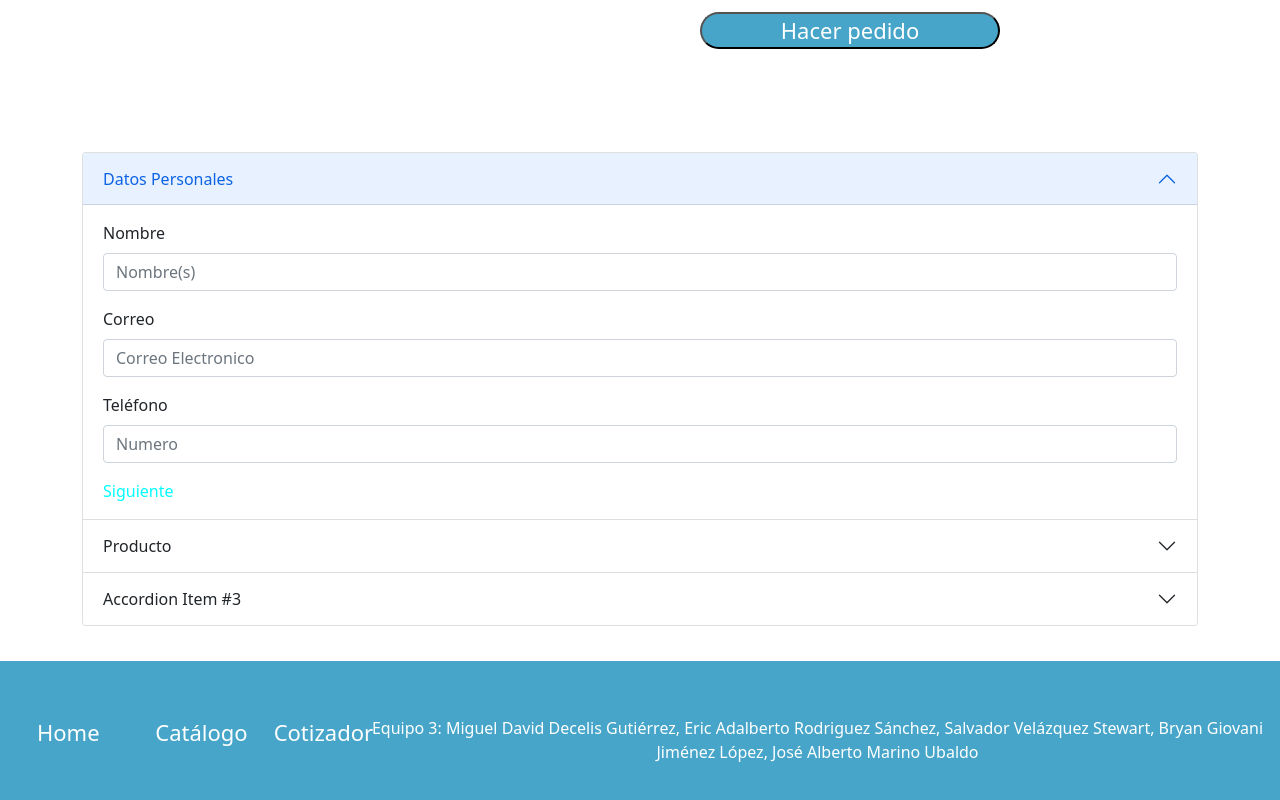
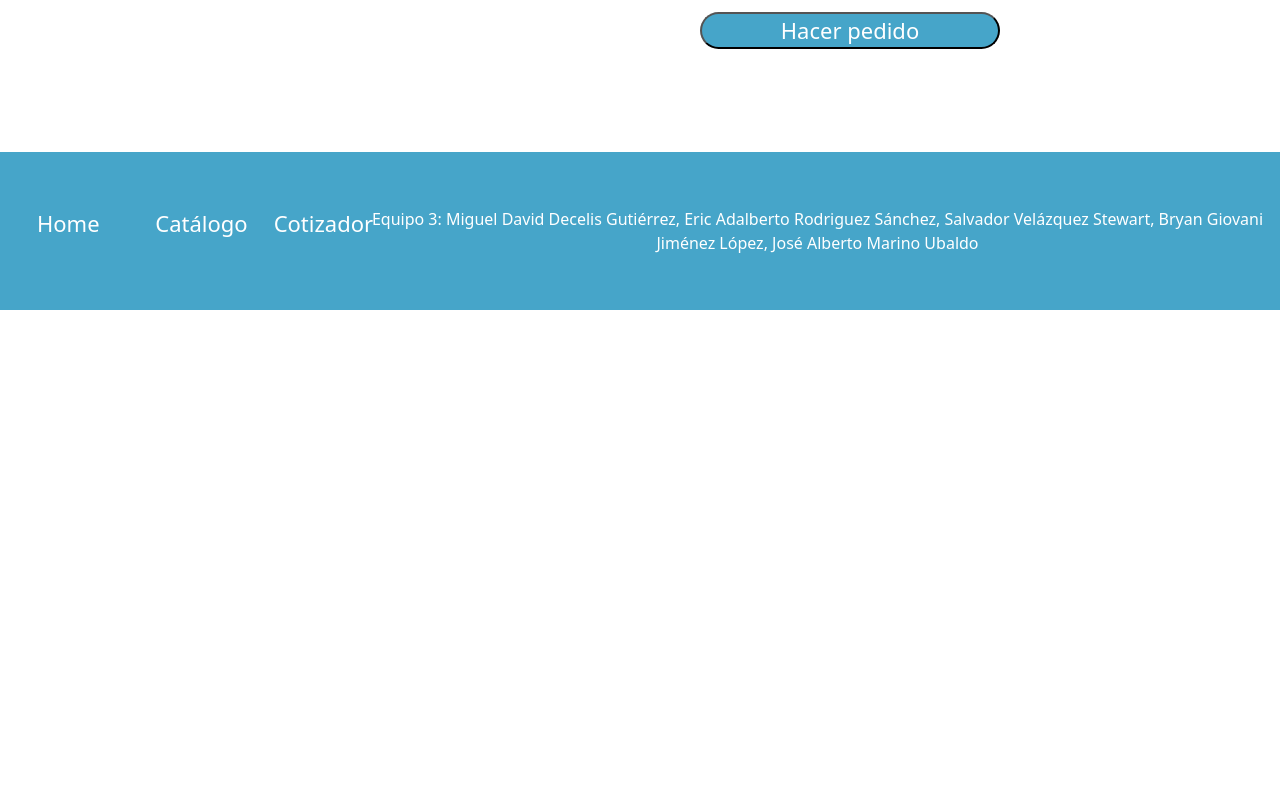
Before and after one commit to giovanijimenez/tiendita.github.io, a plain HTML site: page cotizador.html in a window 1280 px wide. Shown: the part 662-1462 px from the top of the page. After the commit the page ends 972 px from the top, so only its background shows below. Drawn offline with nearby package versions, Linux system fonts and the light colour scheme.

Commit message:
Add files via upload

```diff
--- a/cotizador.html
+++ b/cotizador.html
@@ -102,60 +102,6 @@
                 </div>
             </div>
         </div>
-        <div class="container">
-          <div class="accordion" id="accordionExample">
-            <div class="accordion-item">
-              <h2 class="accordion-header" id="headingOne">
-                <button class="accordion-button" type="button" data-bs-toggle="collapse" data-bs-target="#collapseOne" aria-expanded="true" aria-controls="collapseOne">
-                  Datos Personales
-                </button>
-              </h2>
-              <div id="collapseOne" class="accordion-collapse collapse show" aria-labelledby="headingOne" data-bs-parent="#accordionExample">
-                <div class="accordion-body">
-
-                  <div class="mb-3">
-                    <label for="exampleFormControlInput1" class="form-label">Nombre</label>
-                    <input type="email" class="form-control" id="exampleFormControlInput1" placeholder="Nombre(s)">
-                  </div>
-                  <div class="mb-3">
-                    <label for="exampleFormControlInput1" class="form-label">Correo</label>
-                    <input type="email" class="form-control" id="exampleFormControlInput1" placeholder="Correo Electronico">
-                  </div>
-                  <div class="mb-3">
-                    <label for="exampleFormControlInput1" class="form-label">Teléfono</label>
-                    <input type="email" class="form-control" id="exampleFormControlInput1" placeholder="Numero">
-                  </div>
-
-                  <a style="text-align: end; color: aqua;" lass="accordion-button collapsed" type="button" data-bs-toggle="collapse" data-bs-target="#collapseTwo" aria-expanded="false" aria-controls="collapseTwo">Siguiente</a>
-                </div>
-              </div>
-            </div>
-            <div class="accordion-item">
-              <h2 class="accordion-header" id="headingTwo">
-                <button class="accordion-button collapsed" type="button" data-bs-toggle="collapse" data-bs-target="#collapseTwo" aria-expanded="false" aria-controls="collapseTwo">
-                  Producto
-                </button>
-              </h2>
-              <div id="collapseTwo" class="accordion-collapse collapse" aria-labelledby="headingTwo" data-bs-parent="#accordionExample">
-                <div class="accordion-body">
-                  <strong>This is the second item's accordion body.</strong> It is hidden by default, until the collapse plugin adds the appropriate classes that we use to style each element. These classes control the overall appearance, as well as the showing and hiding via CSS transitions. You can modify any of this with custom CSS or overriding our default variables. It's also worth noting that just about any HTML can go within the <code>.accordion-body</code>, though the transition does limit overflow.
-                </div>
-              </div>
-            </div>
-            <div class="accordion-item">
-              <h2 class="accordion-header" id="headingThree">
-                <button class="accordion-button collapsed" type="button" data-bs-toggle="collapse" data-bs-target="#collapseThree" aria-expanded="false" aria-controls="collapseThree">
-                  Accordion Item #3
-                </button>
-              </h2>
-              <div id="collapseThree" class="accordion-collapse collapse" aria-labelledby="headingThree" data-bs-parent="#accordionExample">
-                <div class="accordion-body">
-                  <strong>This is the third item's accordion body.</strong> It is hidden by default, until the collapse plugin adds the appropriate classes that we use to style each element. These classes control the overall appearance, as well as the showing and hiding via CSS transitions. You can modify any of this with custom CSS or overriding our default variables. It's also worth noting that just about any HTML can go within the <code>.accordion-body</code>, though the transition does limit overflow.
-                </div>
-              </div>
-            </div>
-          </div>
-        </div>
     </main>
     <!---Footer-->
     <footer>
```
